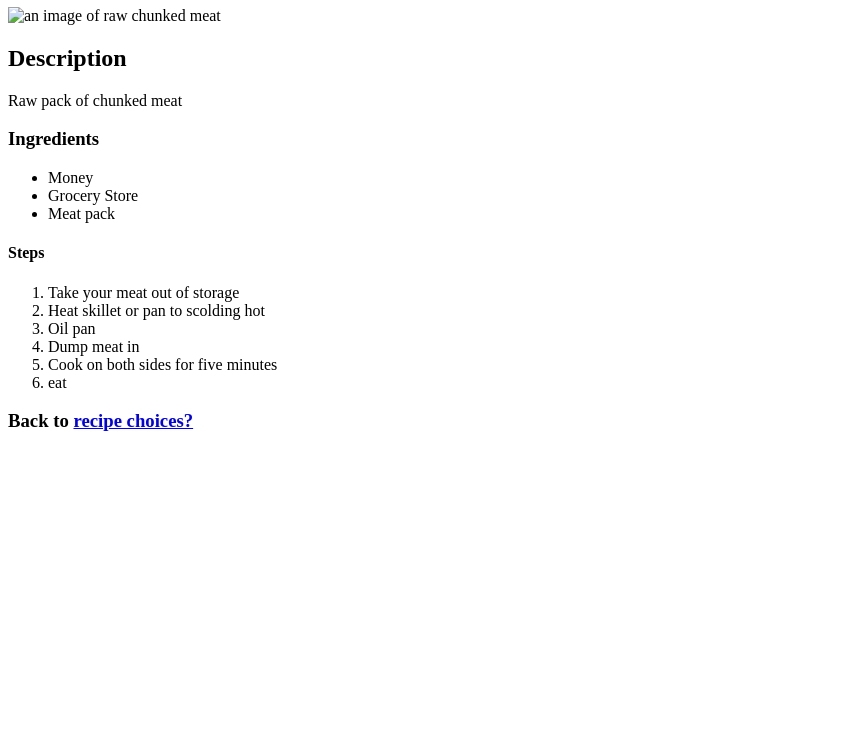
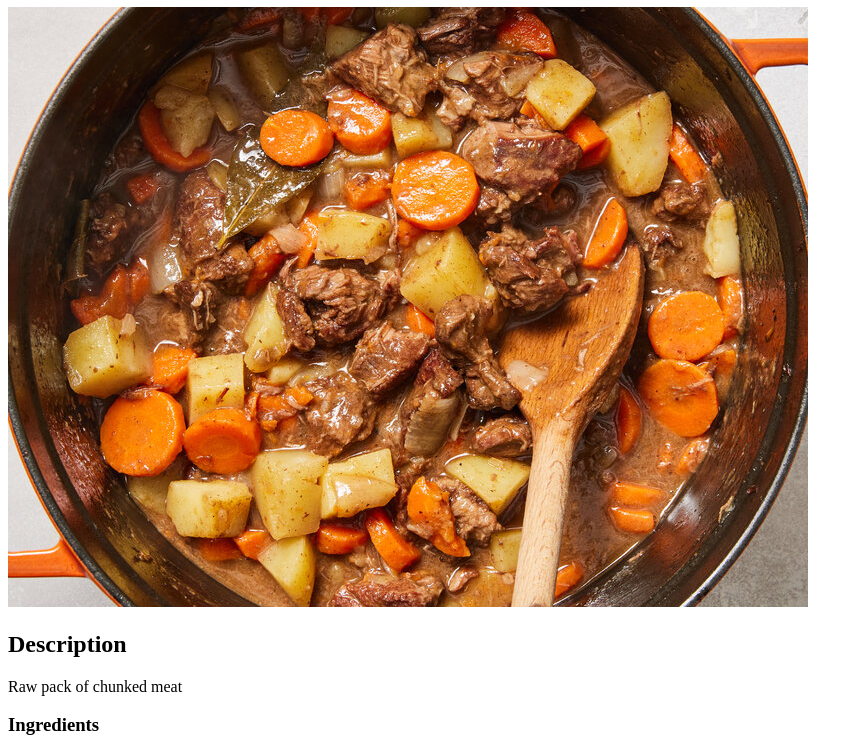
Before and after one commit to scalamoondis/odin-recipes, a plain HTML site: page recipes/stewmeatstew.html in a window 1280 px wide. Shown: the part 73-825 px from the top of the page, without its empty margins (0-863 px from the left). Before the commit the page ends 800 px from the top, so only its background shows below. Drawn offline with Linux system fonts and the light colour scheme.

Commit message:
Added new picture that correctly loads. And some wording changes.

```diff
--- a/recipes/stewmeatstew.html
+++ b/recipes/stewmeatstew.html
@@ -9,7 +9,7 @@
 <body>
 
     <h1>Stewmeatstew</h1>
-<img src="/home/danny/stewmeat.jpeg" alt="an image of raw chunked meat">
+<img src="thatsstewdude.jpg" alt="Looks like a slow cooked pot containing delicious stew meat stew.">
 
 <h2>Description</h2>
 
```
